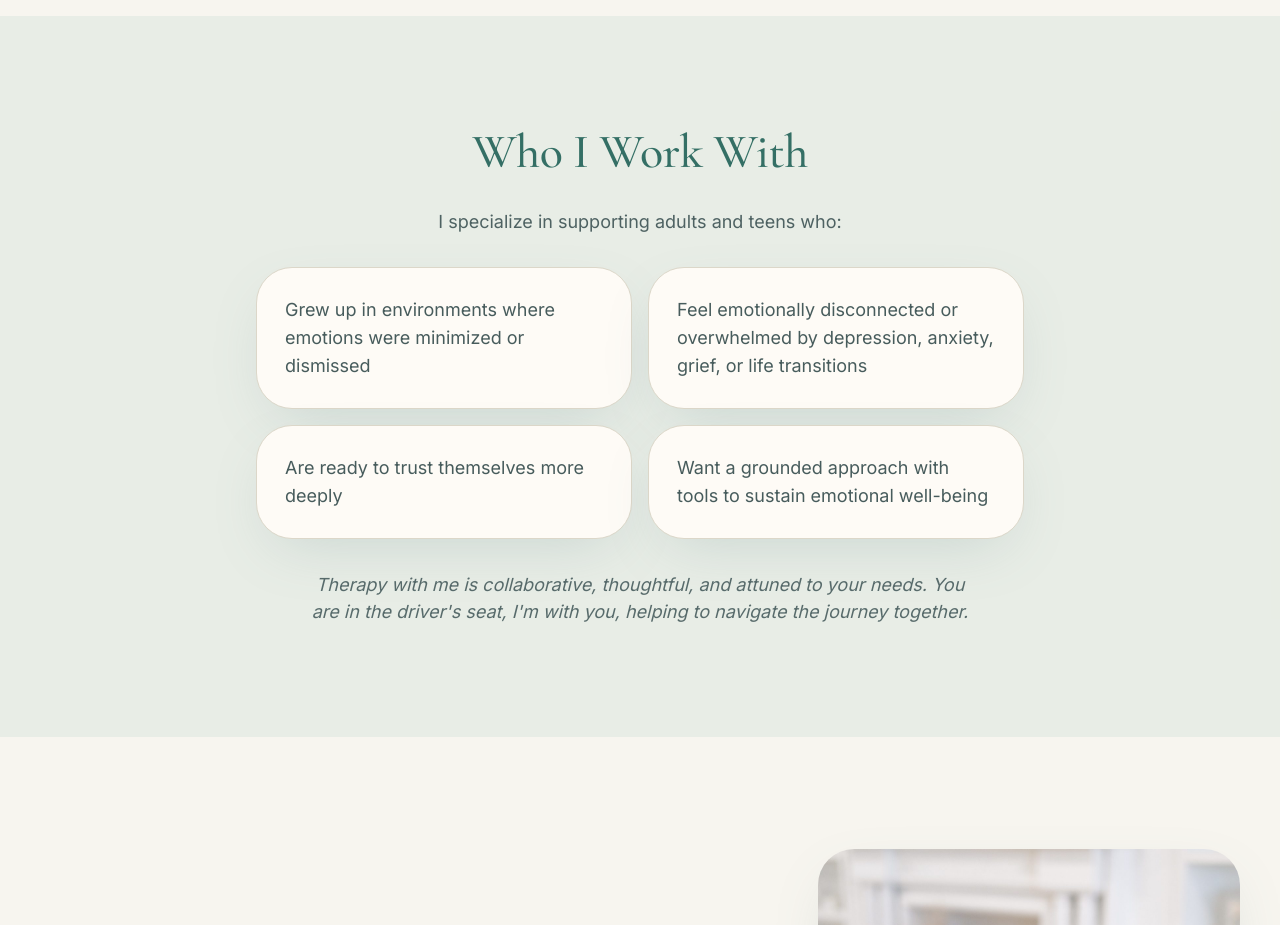
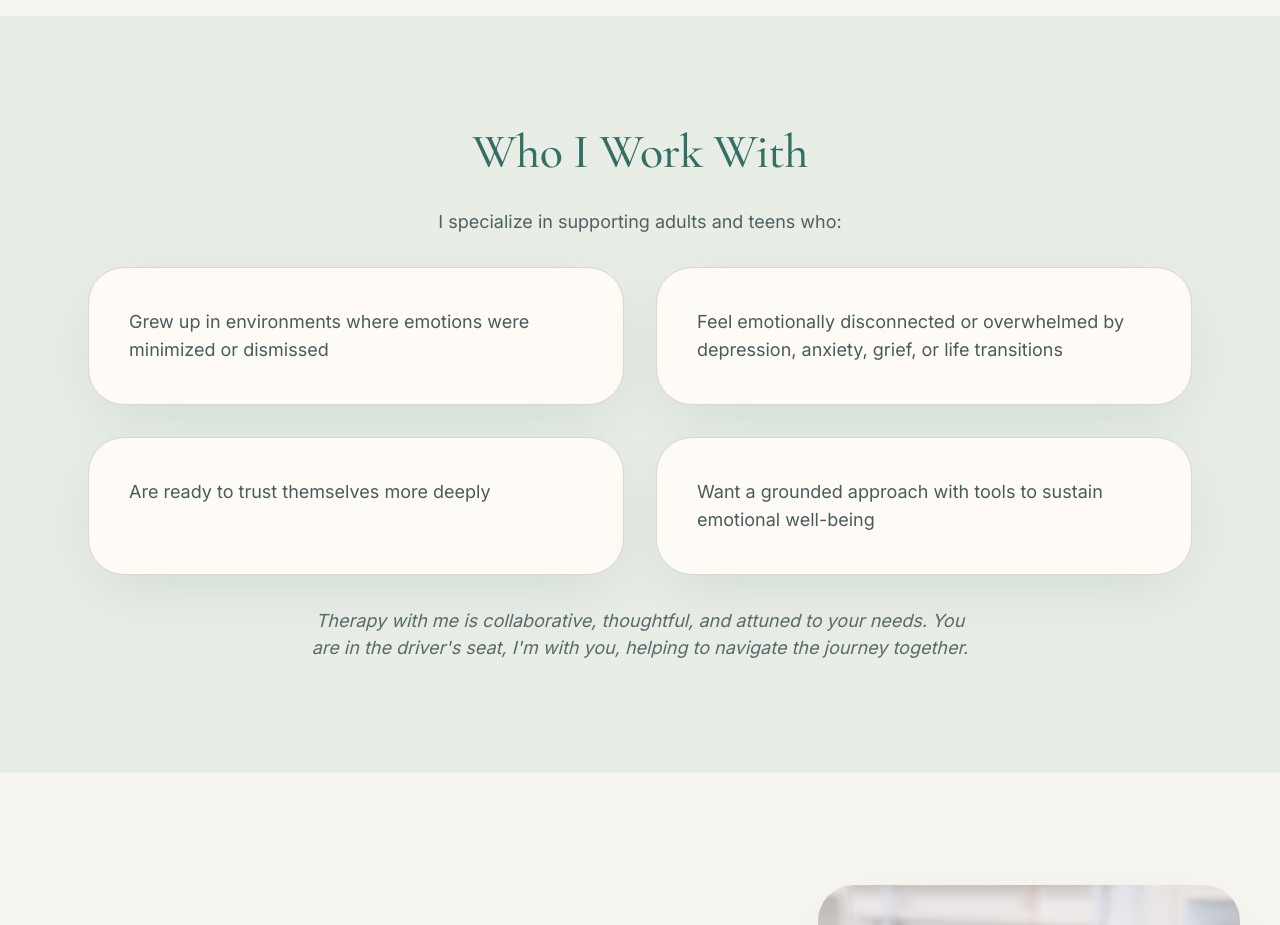
Before and after one commit to jessica22gardner-coder/sparks-psychotherapy, a React (Vite) app: page / in a window 1280 px wide. Shown: the part 1160-2085 px from the top of the page. Built offline with nearby package versions, Linux system fonts and the light colour scheme.

Commit message:
Make Who I Work With boxes as big as the How I Work cards
Same padding (p-10), same gap, and the grid widened to the full
content width so the four boxes match the Therapy Options cards

```diff
--- a/src/routes/_site.index.tsx
+++ b/src/routes/_site.index.tsx
@@ -120,12 +120,12 @@ function HomePage() {
 
       {/* WHO I WORK WITH */}
       <section className="bg-secondary/25 py-20 md:py-28">
-        <div className="mx-auto max-w-5xl px-6 text-center space-y-8">
+        <div className="mx-auto max-w-6xl px-6 text-center space-y-8">
           <h2 className="text-4xl md:text-5xl">Who I Work With</h2>
           <p className="max-w-2xl mx-auto text-foreground/80">
             I specialize in supporting adults and teens who:
           </p>
-          <ul className="grid md:grid-cols-2 gap-4 text-left max-w-3xl mx-auto">
+          <ul className="grid md:grid-cols-2 gap-8 text-left">
             {[
               "Grew up in environments where emotions were minimized or dismissed",
               "Feel emotionally disconnected or overwhelmed by depression, anxiety, grief, or life transitions",
@@ -134,7 +134,7 @@ function HomePage() {
             ].map((item) => (
               <li
                 key={item}
-                className="bg-card border border-border rounded-3xl p-7 text-lg text-foreground/85 shadow-soft"
+                className="bg-card border border-border rounded-3xl p-10 text-lg text-foreground/85 shadow-soft"
               >
                 {item}
               </li>
```
